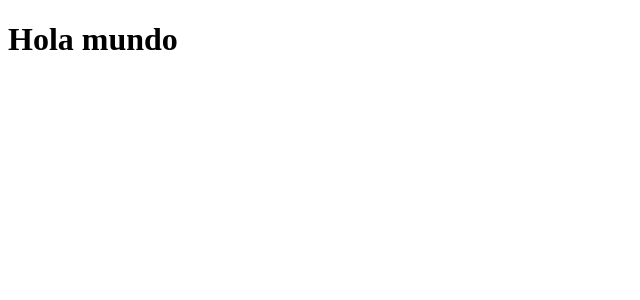
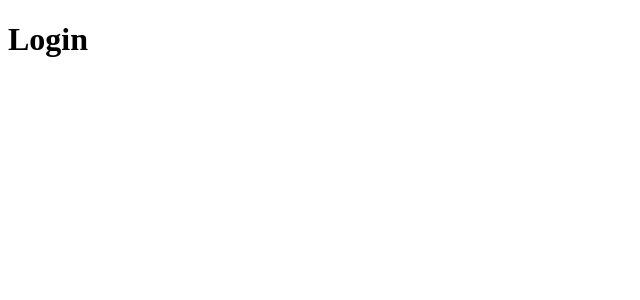
Before and after one commit to RoberthLoorDev/iot-emergentes-front, a React (Create React App) app: page /login in a window 1280 px wide. Shown: the top 300 px of the page, without its empty margins (0-640 px from the left). Built offline with nearby package versions, Linux system fonts and the light colour scheme.

Commit message:
feat(Routes):Rroute structure creation

```diff
--- a/package.json
+++ b/package.json
@@ -10,8 +10,10 @@
     "@types/node": "^16.18.37",
     "@types/react": "^18.2.14",
     "@types/react-dom": "^18.2.6",
+    "@types/react-router-dom": "^5.3.3",
     "react": "^18.2.0",
     "react-dom": "^18.2.0",
+    "react-router-dom": "^6.14.0",
     "react-scripts": "5.0.1",
     "typescript": "^4.9.5",
     "web-vitals": "^2.1.4"
--- a/src/App.tsx
+++ b/src/App.tsx
@@ -1,8 +1,16 @@
-function App() {
+// App.js
+import { Routes, Route } from 'react-router-dom'
+import Home from './pages/Home'
+import Login from './pages/Login'
+
+const App = () => {
   return (
-    <div>
-      <h1>Hola mundo</h1>
-    </div>
+    <>
+      <Routes>
+        <Route path="/home" element={<Home />} />
+        <Route path="/login" element={<Login />} />
+      </Routes>
+    </>
   )
 }
 
--- a/src/index.tsx
+++ b/src/index.tsx
@@ -1,14 +1,13 @@
 import React from 'react'
-import ReactDOM from 'react-dom/client'
+import ReactDOM from 'react-dom'
+import { BrowserRouter } from 'react-router-dom'
 import App from './App'
 
-const root = ReactDOM.createRoot(document.getElementById('root') as HTMLElement)
-root.render(
+ReactDOM.render(
   <React.StrictMode>
-    <App />
-  </React.StrictMode>
+    <BrowserRouter>
+      <App />
+    </BrowserRouter>
+  </React.StrictMode>,
+  document.getElementById('root')
 )
-
-// If you want to start measuring performance in your app, pass a function
-// to log results (for example: reportWebVitals(console.log))
-// or send to an analytics endpoint. Learn more: https://bit.ly/CRA-vitals
--- /dev/null
+++ b/src/pages/Home.tsx
@@ -0,0 +1,11 @@
+import React from 'react'
+
+function Home() {
+  return (
+    <div>
+      <h1>home</h1>
+    </div>
+  )
+}
+
+export default Home
--- /dev/null
+++ b/src/pages/Login.tsx
@@ -0,0 +1,11 @@
+import React from 'react'
+
+function Login() {
+  return (
+    <div>
+      <h1>Login</h1>
+    </div>
+  )
+}
+
+export default Login
```
Also changed, not shown: public/index.html (+0 -23 lines), 1 other file (tests, documents, lock files or other folders).
